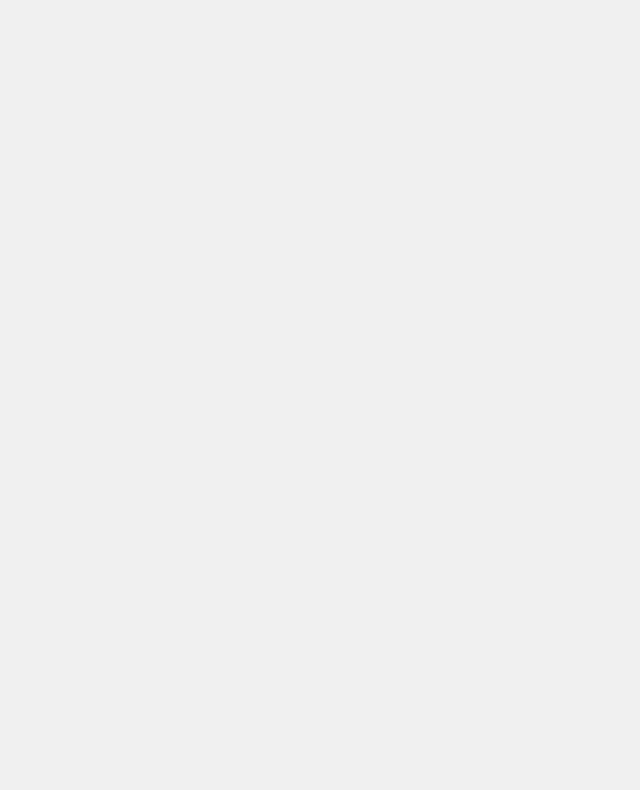
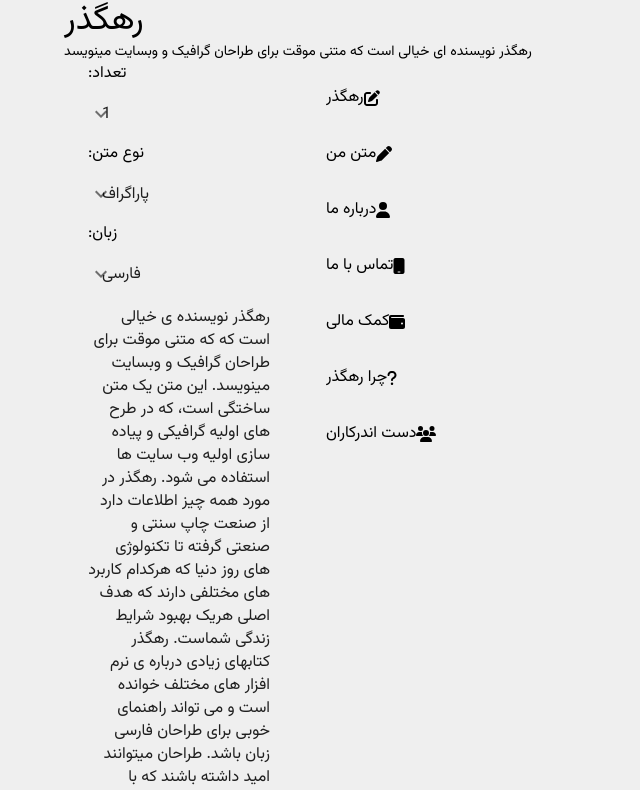
Before and after one commit to Mizfa-Tech/Rahgozar, a Next.js app: page / in a window 1280 px wide. Shown: the top 790 px of the page, without its empty margins (0-640 px from the left). Built offline with nearby package versions, Linux system fonts and the light colour scheme.

Commit message:
Update index.tsx

```diff
--- a/pages/index.tsx
+++ b/pages/index.tsx
@@ -1,7 +1,10 @@
-import Head from 'next/head'
-import React from 'react'
+import Grid2 from "@mui/material/Unstable_Grid2/Grid2";
+import Head from "next/head";
+// import { title } from "process";
+import MainLayout from "../components/layouts/MainLayout";
+import TextContainer from "../components/textContainer";
 
- const index = () => {
+export default function Home() {
   return (
     <div>
       <Head>
@@ -9,8 +12,11 @@ import React from 'react'
         <meta name="description" content="Generated by create next app" />
         <link rel="icon" href="/favicon.ico" />
       </Head>
+      <Grid2>
+        <MainLayout index={0}>
+          <TextContainer />
+        </MainLayout>
+      </Grid2>
     </div>
-   )
+  );
 }
-
- export default index
```
Lines whose indentation alone changed are shown as unchanged.
